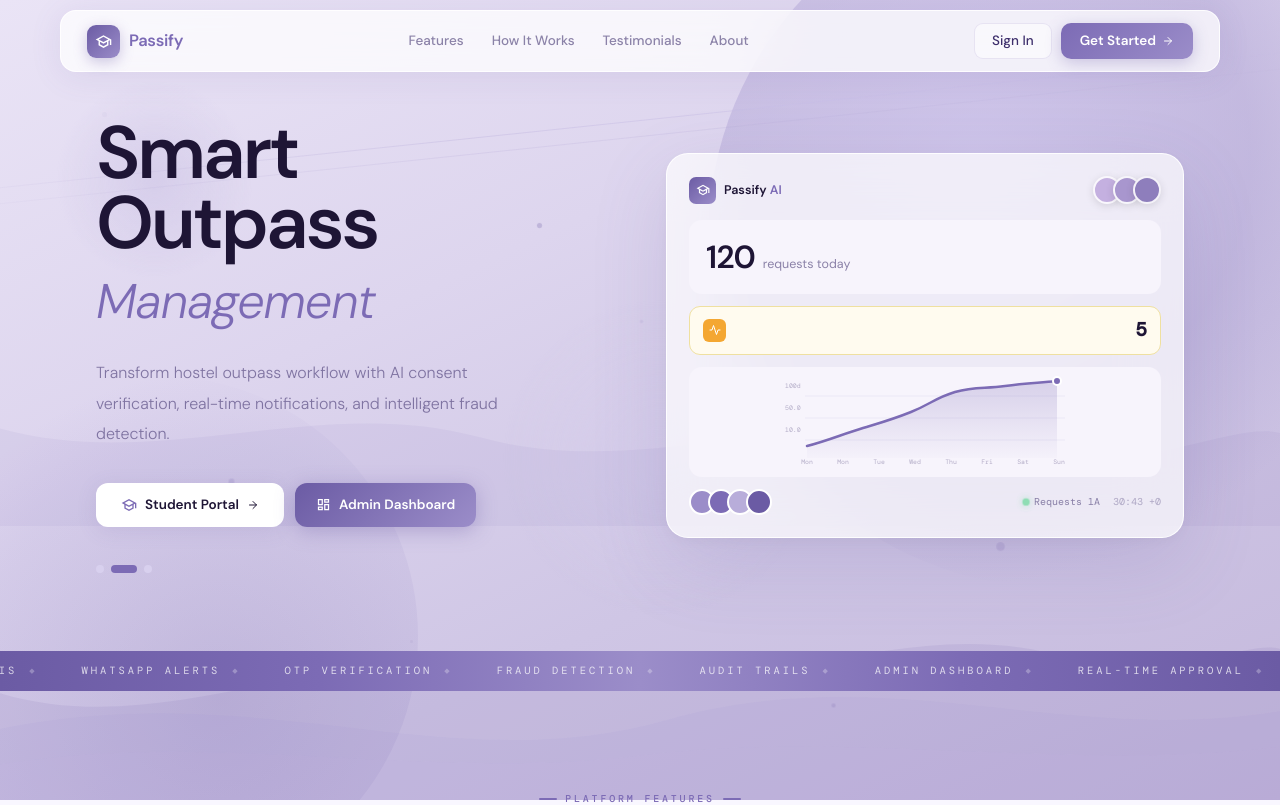
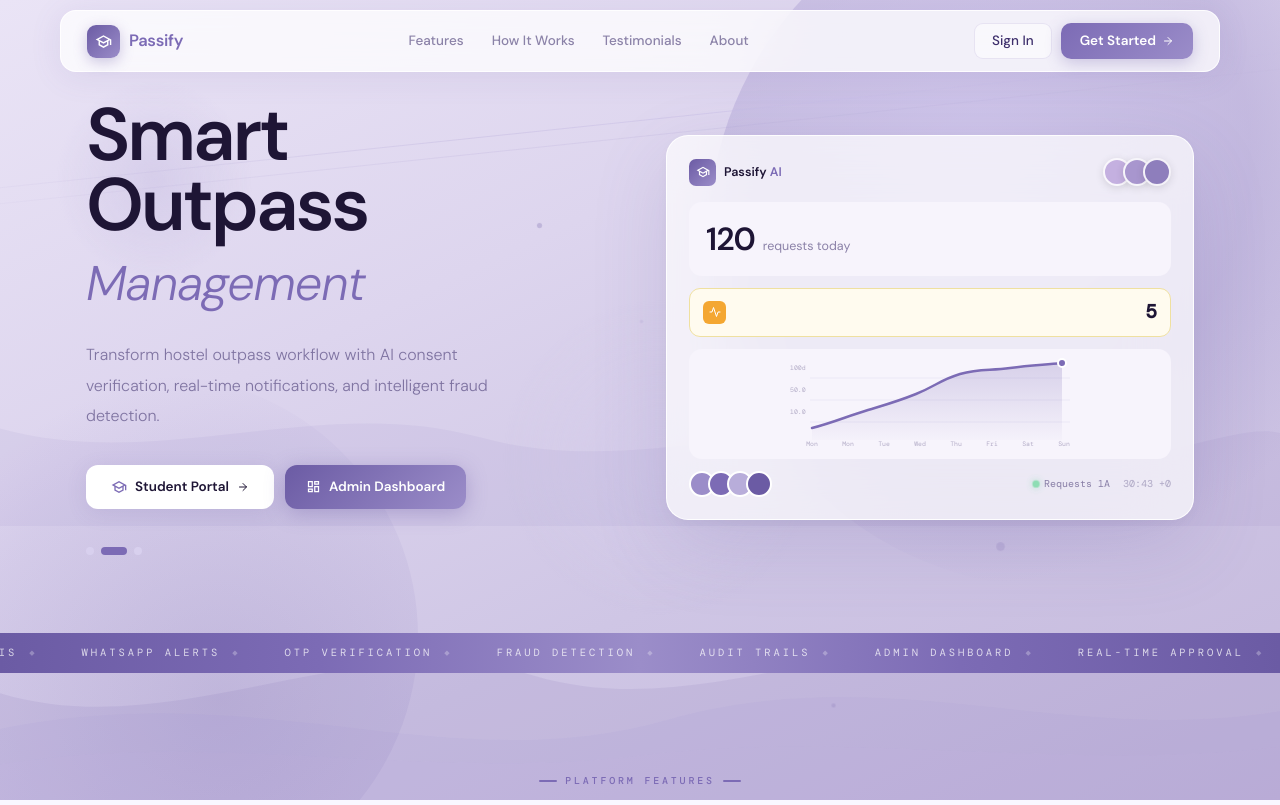
Before and after one commit to sneha-bhardwaj7/AiOutpass, a React app in the folder frontend/: page / in a window 1280 px wide. Shown: the top 805 px of the page. Built offline with nearby package versions, Linux system fonts and the light colour scheme; the HTML template or start-up script is replaced by a standard one.

Commit message:
final commit

```diff
--- a/frontend/src/pages/LandingPage.jsx
+++ b/frontend/src/pages/LandingPage.jsx
@@ -230,12 +230,12 @@ function Hero() {
   const slide = slides[activeSlide];
 
   return (
-    <section style={{ minHeight: '80vh', position: 'relative', display: 'flex', alignItems: 'center', overflow: 'hidden' }}>
+    <section style={{ minHeight: '60vh', position: 'relative', display: 'flex', alignItems: 'center', overflow: 'hidden' }}>
       <div style={{
         position: 'relative', zIndex: 2,
         display: 'grid', gridTemplateColumns: '1fr 1fr', gap: 52,
-        alignItems: 'center', padding: '118px 46px 78px',
-        maxWidth: 1180, margin: '0 auto', width: '100%',
+        alignItems: 'center', padding: '100px 46px 78px',
+        maxWidth: 1200, margin: '0 auto', width: '100%',
       }} className="hero-grid">
 
         {/* Left */}
```
